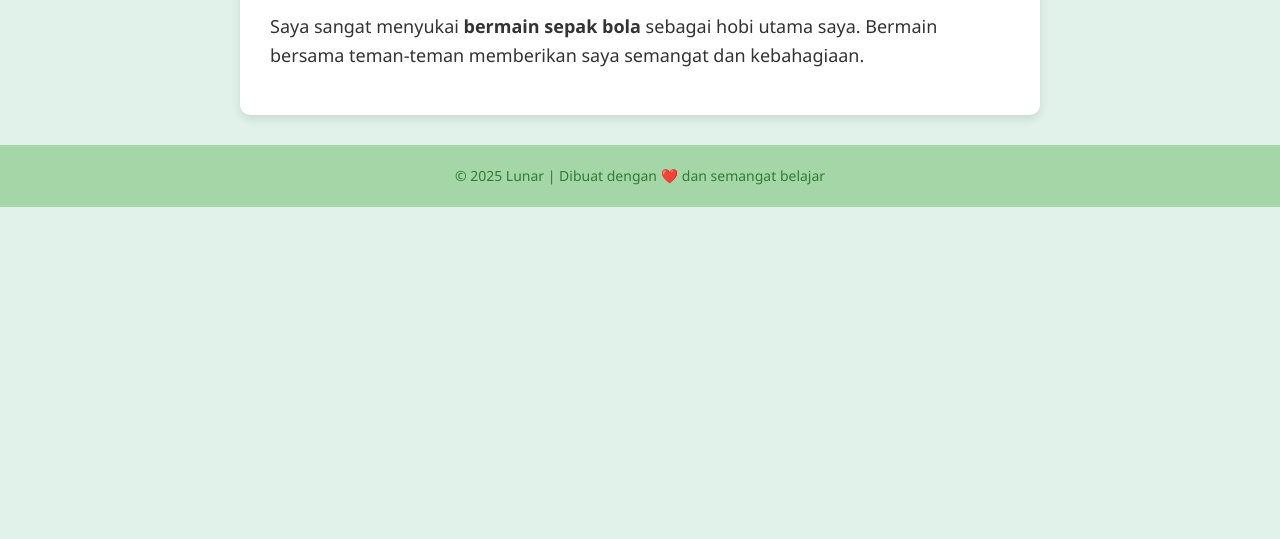
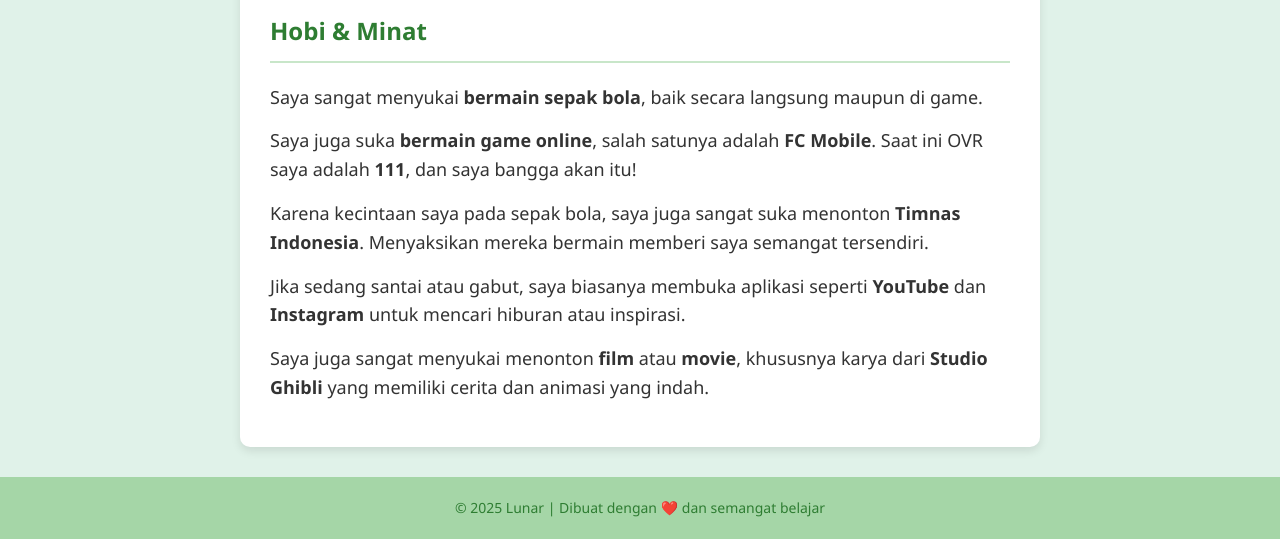
Before and after one commit to pemroalrisyad/Lunar, a plain HTML site: page index.html in a window 1280 px wide. Shown: the part 411-950 px from the top of the page. Before the commit the page ends 800 px from the top, so only its background shows below. Drawn offline with Linux system fonts and the light colour scheme.

Commit message:
Update index.html

```diff
--- a/index.html
+++ b/index.html
@@ -14,13 +14,13 @@
 
         body {
             font-family: 'Segoe UI', Tahoma, Geneva, Verdana, sans-serif;
-            background-color: #e0f2e9; /* hijau sangat lembut */
+            background-color: #e0f2e9;
             color: #333;
             line-height: 1.6;
         }
 
         header {
-            background-color: #2e7d32; /* hijau utama */
+            background-color: #2e7d32;
             color: white;
             padding: 40px 20px;
             text-align: center;
@@ -76,7 +76,13 @@
     <h2>Tentang Saya</h2>
     <p>Nama saya <strong>Lunar</strong>, seorang pelajar di <strong>SMP Al Irsyad Purwokerto</strong>.</p>
     <p>Saya tinggal di <strong>Perum. Griya Satria Bantarsoka</strong>, sebuah lingkungan yang nyaman dan tenang.</p>
-    <p>Saya sangat menyukai <strong>bermain sepak bola</strong> sebagai hobi utama saya. Bermain bersama teman-teman memberikan saya semangat dan kebahagiaan.</p>
+
+    <h2>Hobi & Minat</h2>
+    <p>Saya sangat menyukai <strong>bermain sepak bola</strong>, baik secara langsung maupun di game.</p>
+    <p>Saya juga suka <strong>bermain game online</strong>, salah satunya adalah <strong>FC Mobile</strong>. Saat ini OVR saya adalah <strong>111</strong>, dan saya bangga akan itu!</p>
+    <p>Karena kecintaan saya pada sepak bola, saya juga sangat suka menonton <strong>Timnas Indonesia</strong>. Menyaksikan mereka bermain memberi saya semangat tersendiri.</p>
+    <p>Jika sedang santai atau gabut, saya biasanya membuka aplikasi seperti <strong>YouTube</strong> dan <strong>Instagram</strong> untuk mencari hiburan atau inspirasi.</p>
+    <p>Saya juga sangat menyukai menonton <strong>film</strong> atau <strong>movie</strong>, khususnya karya dari <strong>Studio Ghibli</strong> yang memiliki cerita dan animasi yang indah.</p>
 </main>
 
 <footer>
```
